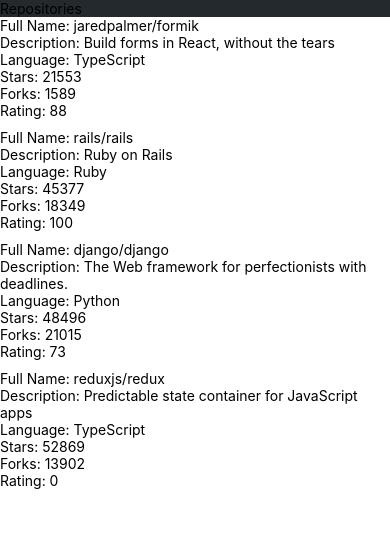
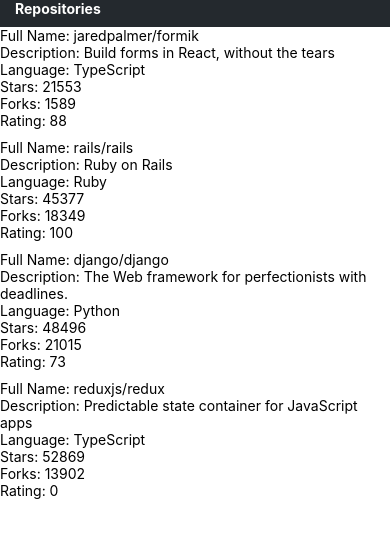
Before and after one commit to JB225/Part10ReactNative, a React Native app: screen / in a window 390 px wide. Shown: the top 538 px of the page. Built offline with nearby package versions, Linux system fonts and the light colour scheme.

Commit message:
Created a theme configuration file and styled the AppBar with it for exercise 10.3

```diff
--- a/src/components/AppBar.jsx
+++ b/src/components/AppBar.jsx
@@ -1,21 +1,24 @@
 import { View, StyleSheet, Pressable, Text } from "react-native";
 import Constants from "expo-constants";
+import theme from "../theme";
 
 const styles = StyleSheet.create({
   container: {
     backgroundColor: "#24292e",
     paddingTop: Constants.statusBarHeight,
-    paddingBottom: Constants.statusBarHeight
-
-    // ...
+    paddingBottom: theme.padding.menuBottomPadding,
+    paddingHorizontal: theme.padding.menuHorizontalLeftPadding
   },
-  // ...
+  text: {
+    color: theme.colors.menuText,
+    fontWeight: theme.fontWeights.bold,
+  }
 });
 
 const AppBar = () => {
   return <View style={styles.container}>
     <Pressable>
-      <Text>Repositories</Text>
+      <Text style={styles.text}>Repositories</Text>
     </Pressable>
   </View>;
 };
--- /dev/null
+++ b/src/theme.js
@@ -0,0 +1,14 @@
+const theme = {
+  colors: {
+    menuText: "#FFFFFF"
+  },
+  fontWeights: {
+    bold: "700",
+  },
+  padding: {
+    menuBottomPadding: 10,
+    menuHorizontalLeftPadding: 15
+  }
+}
+
+export default theme;
```
